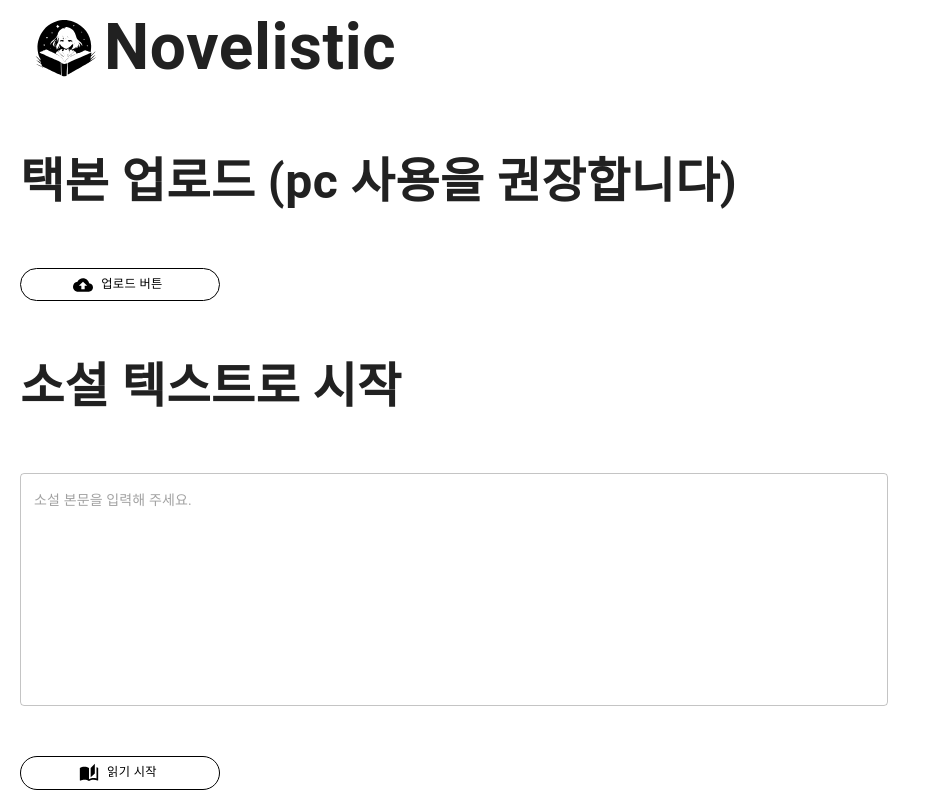
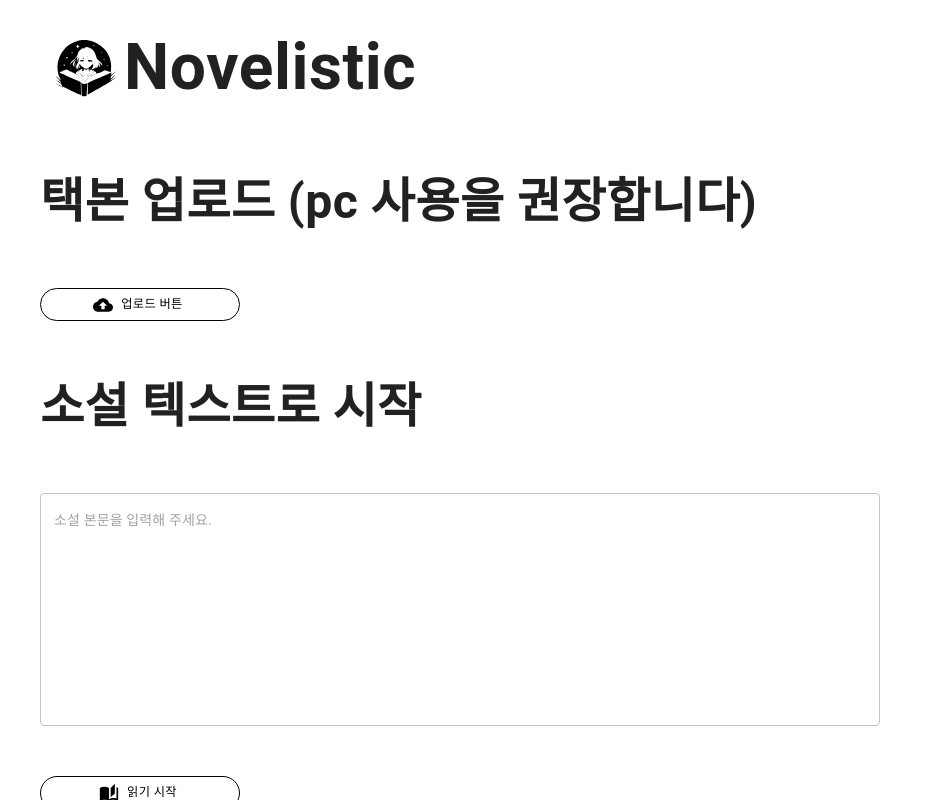
Before and after one commit to jihan-kim99/Novelistic, a Next.js app: page / in a window 1280 px wide. Shown: the whole page, without its empty margins (0-931 px from the left). Built offline with nearby package versions, Linux system fonts and the light colour scheme.

Commit message:
push from zsh

```diff
--- a/app/page.tsx
+++ b/app/page.tsx
@@ -38,7 +38,7 @@
   };
 
   return (
-    <Box component="main" sx={{ flexGrow: 1, marginBottom: 5 }}>
+    <Box component="main" sx={{ flexGrow: 1, margin: '20px' }}>
       <Toolbar>
         <Stack
           direction="row"
```
